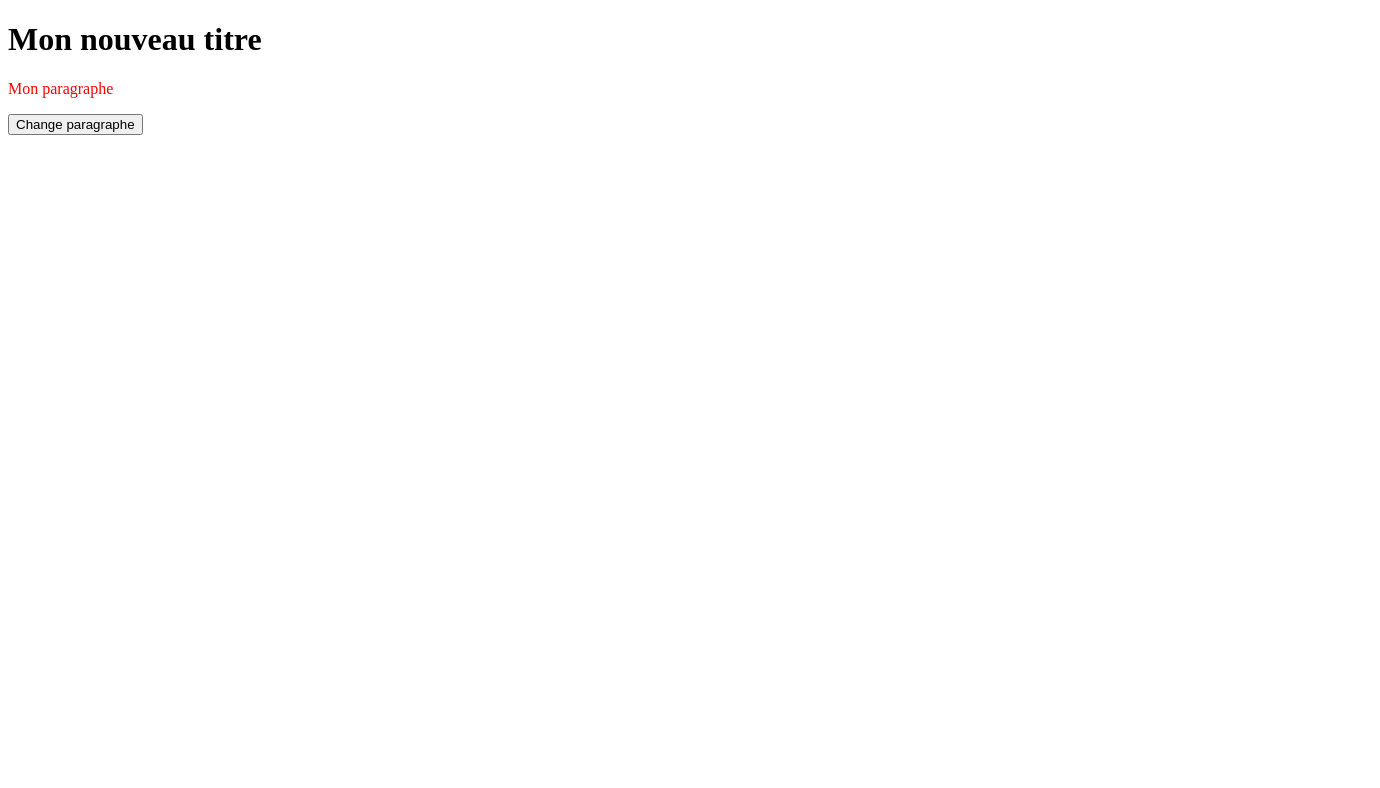
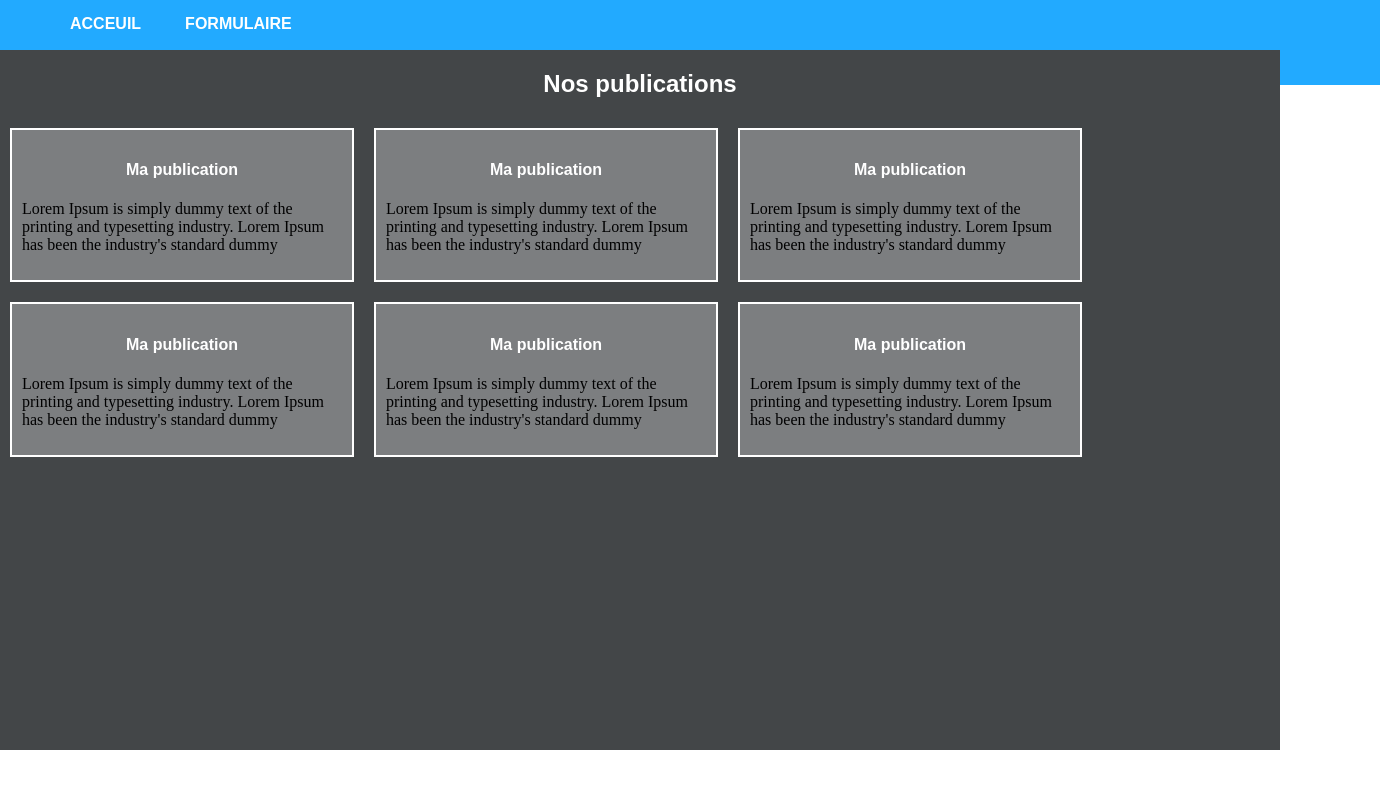
Before and after one commit to espoirbaraka/Pratique-LIC1-LSI-2023, a plain HTML site: page index.html in a window 1280 px wide. Shown: the whole page, 1380 px wide, since content can reach past the window. Drawn offline with Linux system fonts and the light colour scheme.

Commit message:
Centrer les elements

```diff
--- a/index.html
+++ b/index.html
@@ -1,27 +1,73 @@
 <!DOCTYPE html>
-<html>
+<html lang="en">
 <head>
-    <meta charset="utf-8" />
-    <meta name="viewport" content="width=device-width, initial-scale=1" />
-    <title>Ma page</title>
-    <script src="js/myScript.js"></script>
-    <script>
-        function changeTexte(){
-            document.getElementById("mon_titre").innerHTML="Mon nouveau titre";
-            document.getElementById("mon_paragraphe").style.color="red";
-        }
-    </script>
-
+    <meta charset="UTF-8">
+    <meta name="viewport" content="width=device-width, initial-scale=1.0">
+    <title>Document</title>
+    <link rel="stylesheet"
+     href="css/style2.css" />
 </head>
-<body onload="changeTexte()">
-    <h1 id="mon_titre">Mon titre</h1>
-    <p id="mon_paragraphe">Mon paragraphe</p>
-    <button onclick="changeParagraphe()">Change paragraphe</button>
-
-    <script>
-        function changeParagraphe(){
-            document.getElementById("mon_paragraphe").innerHTML="Mon nouveau paragraphe";
-        }
-    </script>
+<body>
+    <div id="en_tete">
+        <a href="index.html">ACCEUIL</a>
+        <a href="formulaire.html">FORMULAIRE</a>
+    </div>
+    <div id="pub">
+        <h2 id="mon_titre">Nos publications</h2>
+        <div class="publication">
+            <h4>Ma publication</h4>
+            <p>Lorem Ipsum is simply dummy
+                text of the printing and
+                typesetting industry.
+                Lorem Ipsum has been the
+                industry's standard
+                dummy</p>
+        </div>
+        <div class="publication">
+            <h4>Ma publication</h4>
+            <p>Lorem Ipsum is simply dummy
+                text of the printing and
+                typesetting industry.
+                Lorem Ipsum has been the
+                industry's standard
+                dummy</p>
+        </div>
+        <div class="publication">
+            <h4>Ma publication</h4>
+            <p>Lorem Ipsum is simply dummy
+                text of the printing and
+                typesetting industry.
+                Lorem Ipsum has been the
+                industry's standard
+                dummy</p>
+        </div>
+        <div class="publication">
+            <h4>Ma publication</h4>
+            <p>Lorem Ipsum is simply dummy
+                text of the printing and
+                typesetting industry.
+                Lorem Ipsum has been the
+                industry's standard
+                dummy</p>
+        </div>
+        <div class="publication">
+            <h4>Ma publication</h4>
+            <p>Lorem Ipsum is simply dummy
+                text of the printing and
+                typesetting industry.
+                Lorem Ipsum has been the
+                industry's standard
+                dummy</p>
+        </div>
+        <div class="publication">
+            <h4>Ma publication</h4>
+            <p>Lorem Ipsum is simply dummy
+                text of the printing and
+                typesetting industry.
+                Lorem Ipsum has been the
+                industry's standard
+                dummy</p>
+        </div>
+    </div>
 </body>
 </html>
```
Also changed, not shown: formulaire.html (+1 -1 lines), site.html (deleted, +0 -73 lines).
